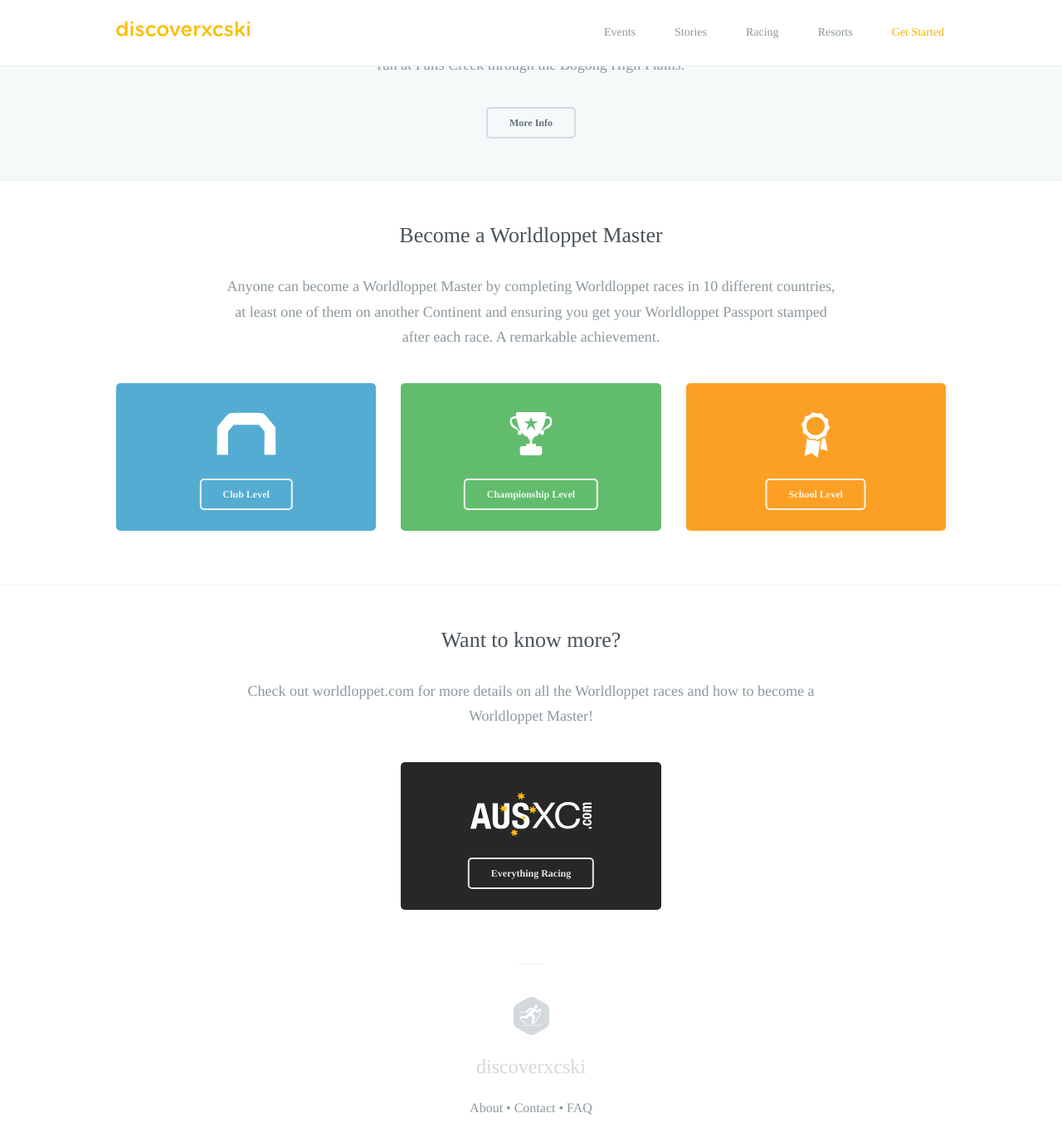
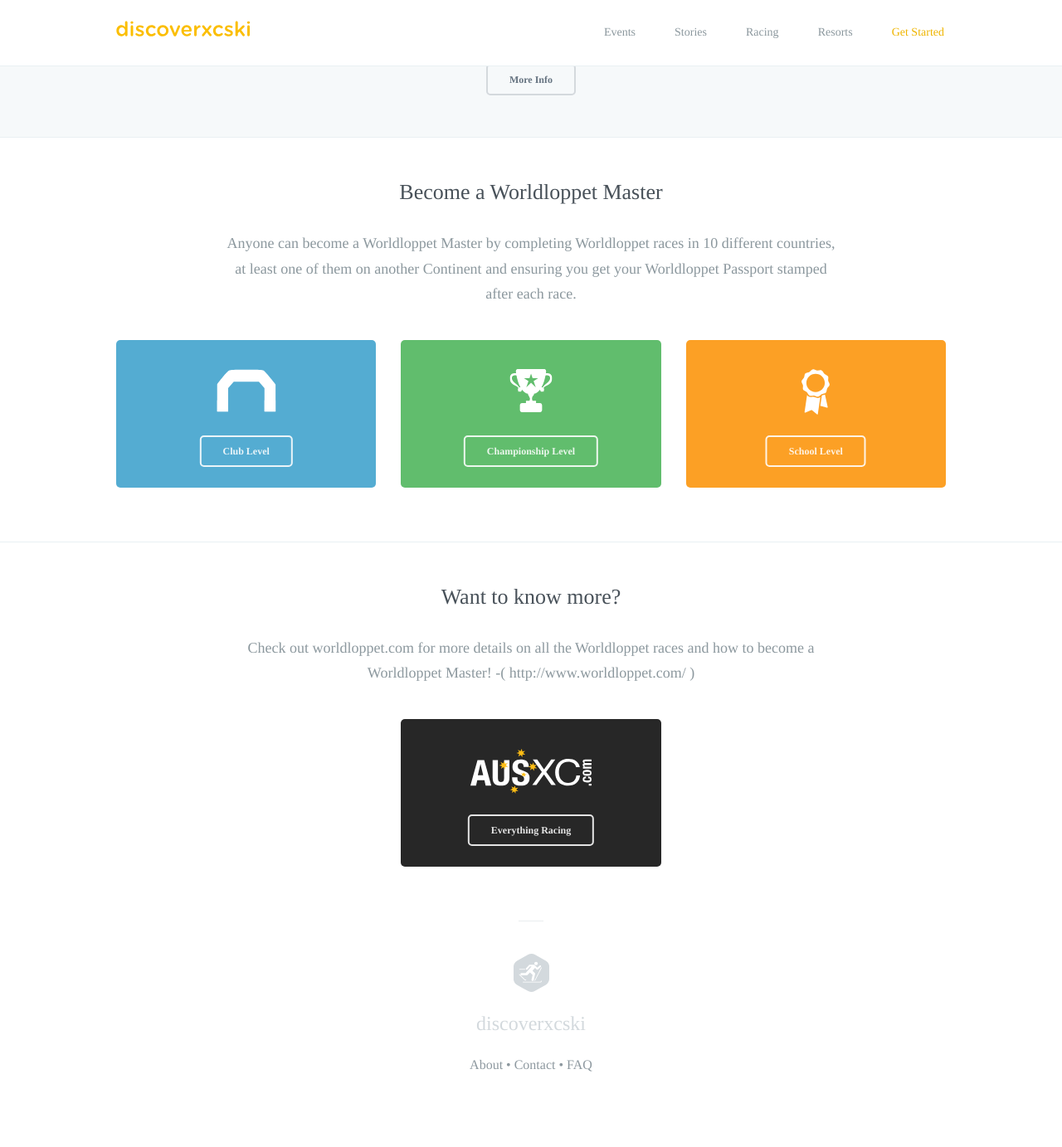
Before and after one commit to robcatto/robcatto.github.io, a Jekyll site: the page built from racing/worldloppet/index.html, in a window 1280 px wide and 1400 px high, scrolled down 1162 px. Shown: the top 1383 px of the window at 83% size. Built offline with Jekyll 4.4.1, drawn with Linux system fonts in a browser that asks for light colours; some web fonts are replaced; Markdown is read by kramdown in place of the engine named in the settings; after the commit the page ends 2510 px from its top, so only the background shows below that.

Commit message:
Update index.html

```diff
--- a/racing/worldloppet/index.html
+++ b/racing/worldloppet/index.html
@@ -22,25 +22,8 @@ layout: default
             <div class="page__content">
 
                <input id="tab1" type="radio" name="tabs" checked>
-      <label class="button" for="tab1" style="
-        border-radius: 5px 0px 0px 5px;
-        color: #384047;
-        padding: 0px 21px;
-        width: 165px;
-        margin-right: -5px;
-">
-
-        Not needed</label>
 
       <input id="tab2" type="radio" name="tabs">
-      <label class="button" for="tab2" style="
-        border-radius: 0px 5px 5px 0px;
-        color: #384047;
-        padding: 0px 21px;
-        width: 165px;">
-
-        Not needed</label>
-
 
       <div class="content">
         <div id="content1">
@@ -67,7 +50,7 @@ layout: default
                  <section class="mobile_section">
                 <h3>Become a Worldloppet Master</h3>
                 <p>
-                   Anyone can become a Worldloppet Master by completing Worldloppet races in 10 different countries, at least one of them on another Continent and ensuring you get your Worldloppet Passport stamped after each race.  A remarkable achievement.
+                   Anyone can become a Worldloppet Master by completing Worldloppet races in 10 different countries, at least one of them on another Continent and ensuring you get your Worldloppet Passport stamped after each race.
                 </p>
                 <div class="row">
 
@@ -132,7 +115,7 @@ layout: default
                  <section class="mobile_section" style="border-bottom: none">
                 <h3>Want to know more?</h3>
                 <p>
-                    Check out worldloppet.com for more details on all the Worldloppet races and how to become a Worldloppet Master!
+                    Check out worldloppet.com for more details on all the Worldloppet races and how to become a Worldloppet Master!  -( http://www.worldloppet.com/ )
 
                 </p>
 
```
